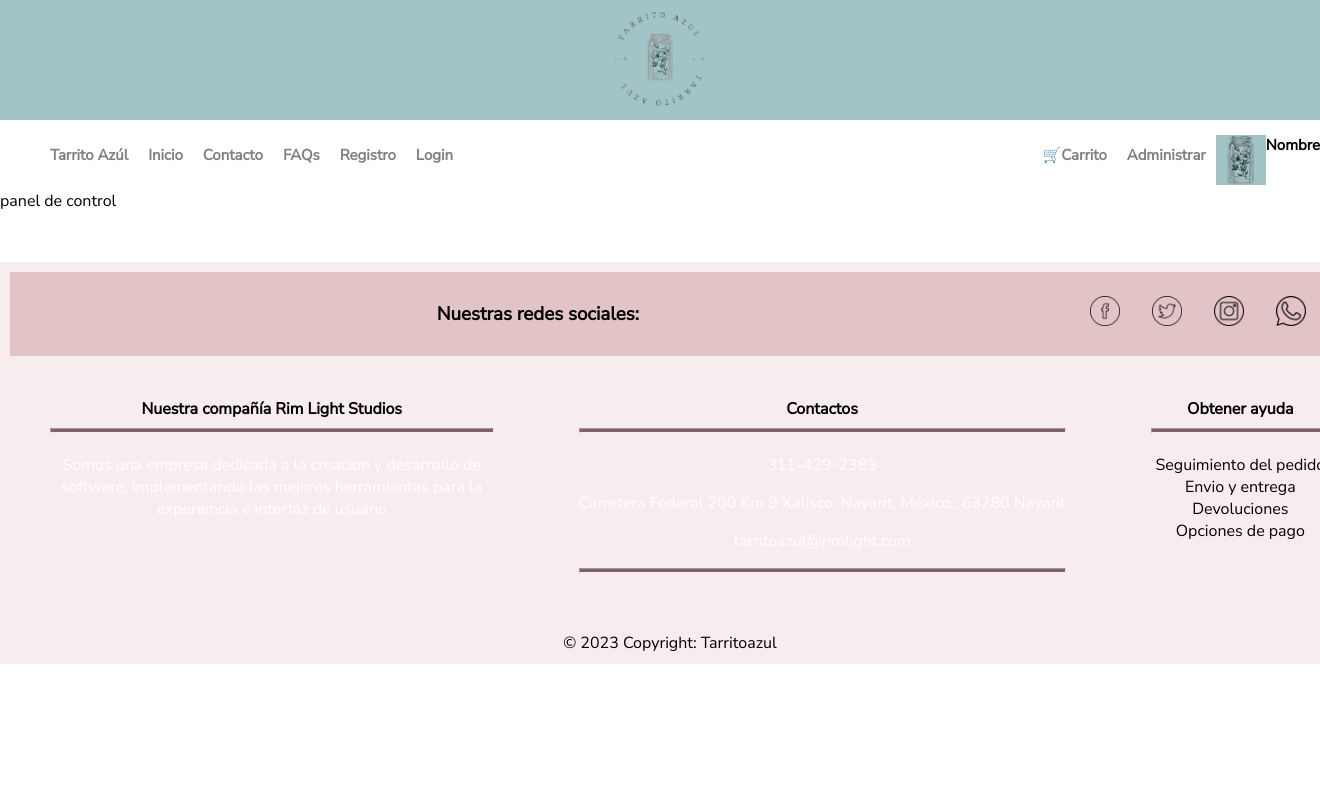
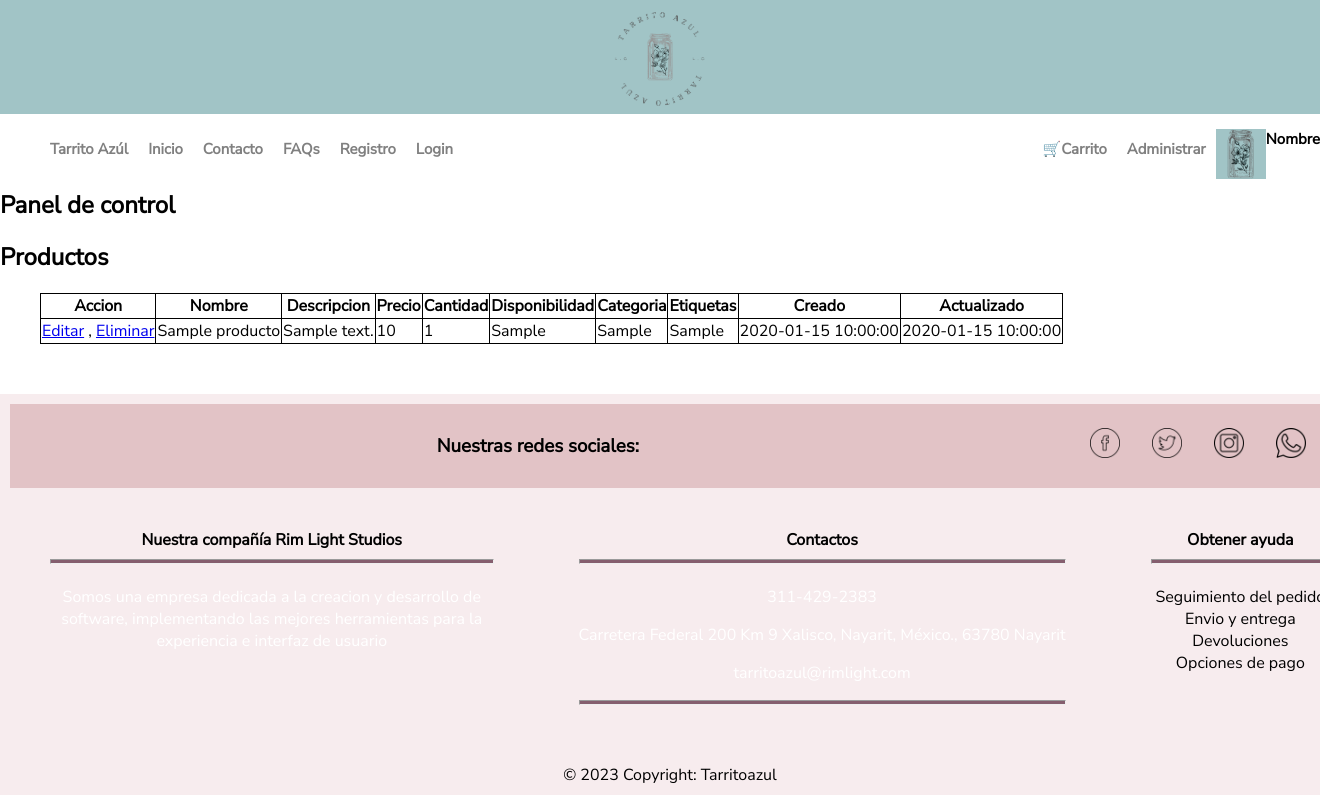
Before and after one commit to CotherUT/tarritoazul-laravel, a Laravel app: page /Dashboard in a window 1320 px wide; the page is wider, and only the part inside the window is pictured. Shown: the top 795 px of that part. Run offline with Laravel 9, Linux system fonts and the light colour scheme; tables that the repository leaves empty hold one stand-in row (values such as "Sample post").

Commit message:
Funcion de eliminar productos

```diff
--- a/app/Http/Controllers/DashboardController.php
+++ b/app/Http/Controllers/DashboardController.php
@@ -3,6 +3,7 @@
 namespace App\Http\Controllers;
 
 use Illuminate\Http\Request;
+use App\Models\Producto;
 
 class DashboardController extends Controller
 {
@@ -11,7 +12,10 @@ class DashboardController extends Controller
      */
     public function index()
     {
-        //
+        //Obtiene una lista de los productos de la BD
+        $var_productos = Producto::get();
+        //Abre la vista Dashboard y le pasa la lista var_productos
+        return view("Admin.Dashboard", compact('var_productos'));
     }
 
     /**
--- a/resources/views/Admin/Dashboard.blade.php
+++ b/resources/views/Admin/Dashboard.blade.php
@@ -1,4 +1,72 @@
+<style>
+    table,
+    th,
+    td {
+        border: 1px solid black;
+        border-collapse: collapse;
+    }
+</style>
+
 @extends('Plantilla')
 @section('Contenido')
-    panel de control
+    <h1>Panel de control</h1>
+    <h2>Productos</h2>
+    <ul>
+
+        @if ($var_productos)
+            <table>
+                <tr>
+                    <th>Accion</td>
+                    <th>Nombre</th>
+                    <th>Descripcion</th>
+                    <th>Precio</th>
+                    <th>Cantidad</th>
+                    <th>Disponibilidad</th>
+                    <th>Categoria</th>
+                    <th>Etiquetas</th>
+                    <th>Creado</th>
+                    <th>Actualizado</th>
+                </tr>
+                @foreach ($var_productos as $i)
+                    <tr>
+                        <td>
+                            <a href="{{ route('Producto.edit', $i) }}">Editar</a>
+                            ,
+                            <a href="{{ route('Producto.destroy', $i) }}">Eliminar</a>
+                        </td>
+
+                        <td>
+                            {{ $i->nombre }}
+                        </td>
+                        <td>
+                            {{ $i->descripcion }}
+                        </td>
+                        <td>
+                            {{ $i->precio }}
+                        </td>
+                        <td>
+                            {{ $i->cantidad }}
+                        </td>
+                        <td>
+                            {{ $i->disponibilidad }}
+                        </td>
+                        <td>
+                            {{ $i->categoria }}
+                        </td>
+                        <td>
+                            {{ $i->etiquetas }}
+                        </td>
+                        <td>
+                            {{ $i->created_at }}
+                        </td>
+                        <td>
+                            {{ $i->updated_at }}
+                        </td>
+                    </tr>
+                @endforeach
+            </table>
+        @else
+            <p>No hay Productos</p>
+        @endif
+    </ul>
 @endsection
--- a/resources/views/Plantilla.blade.php
+++ b/resources/views/Plantilla.blade.php
@@ -20,7 +20,7 @@
 			<nav id="div_nav">
 				<ul>
 					<li><a href="/Carrito">🛒Carrito</a></li>
-					<li><a href="{{ route('Dashboard') }}">Administrar</a></li>
+					<li><a href="{{ route('Dashboard.index') }}">Administrar</a></li>
 					<li><img src="{{ asset('imagenes/header/logosmall.png') }}" class="avatar"></li>
 					<!--Aqui va la foto de perfil del usuario-->
 					<li>Nombre</li> <!--Aqui va el nombre del usuario-->
--- a/routes/web.php
+++ b/routes/web.php
@@ -34,11 +34,14 @@ Route::get('/Login', 'App\Http\Controllers\LoginController')
 Route::post('Login', 'App\Http\Controllers\ControllerMensaje@store');
 
 //Dashboard -------------------------------
-Route::get('Dashboard', 'App\Http\Controllers\DashboardController@create')->name('Dashboard');
+Route::get('Dashboard', 'App\Http\Controllers\DashboardController@index')->name('Dashboard.index');
 
 //Producto---------------------------
-Route::get('Producto', 'App\Http\Controllers\ProductoController@create')->name('Producto');
+Route::get('Producto/alta', 'App\Http\Controllers\ProductoController@create')->name('Producto.create');
+Route::get('Producto/{id}/edit','App\Http\Controllers\ProductoController@edit' )->name('Producto.edit');
+Route::patch('Producto/{id}', 'App\Http\Controllers\ProductoController@update')->name('Producto.update');
 Route::post('Producto','App\Http\Controllers\ProductoController@store' )->name('Producto.store');
+Route::get('Producto/{id}', 'App\Http\Controllers\ProductoController@destroy')->name('Producto.destroy');
 
 //Registro --------------------------------------
 Route::get('Registro', 'App\Http\Controllers\RegistroController@create')->name('Registro');
```
Also changed, not shown: app/Http/Controllers/ProductoController.php (+21 -6 lines), resources/views/Admin/Producto/alta.blade.php (added, +72 -0 lines), resources/views/Admin/Producto/edit.blade.php (renamed from resources/views/Admin/Producto.blade.php, +12 -11 lines), resources/views/Admin/Producto/baja.blade.php (added).
